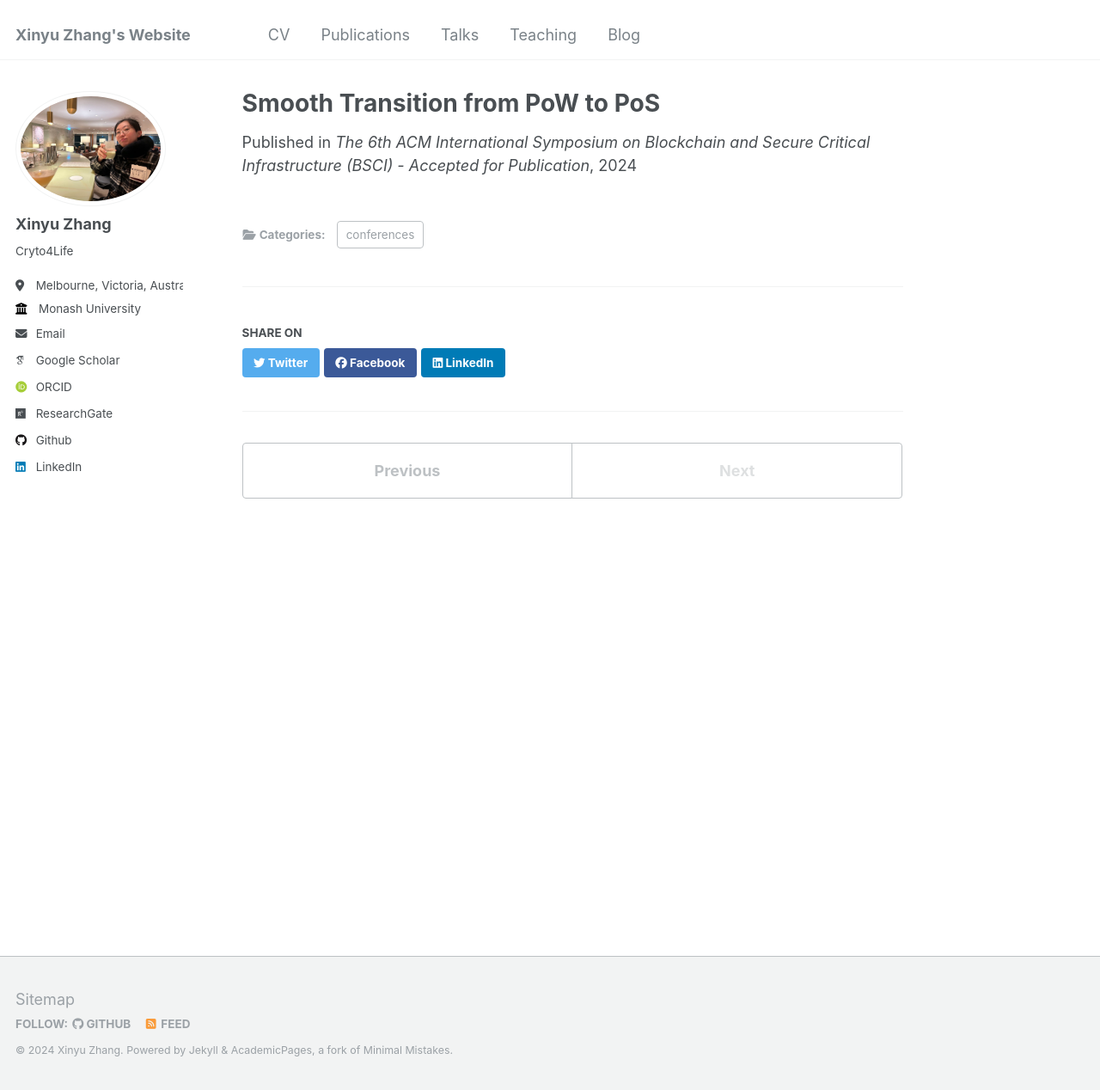
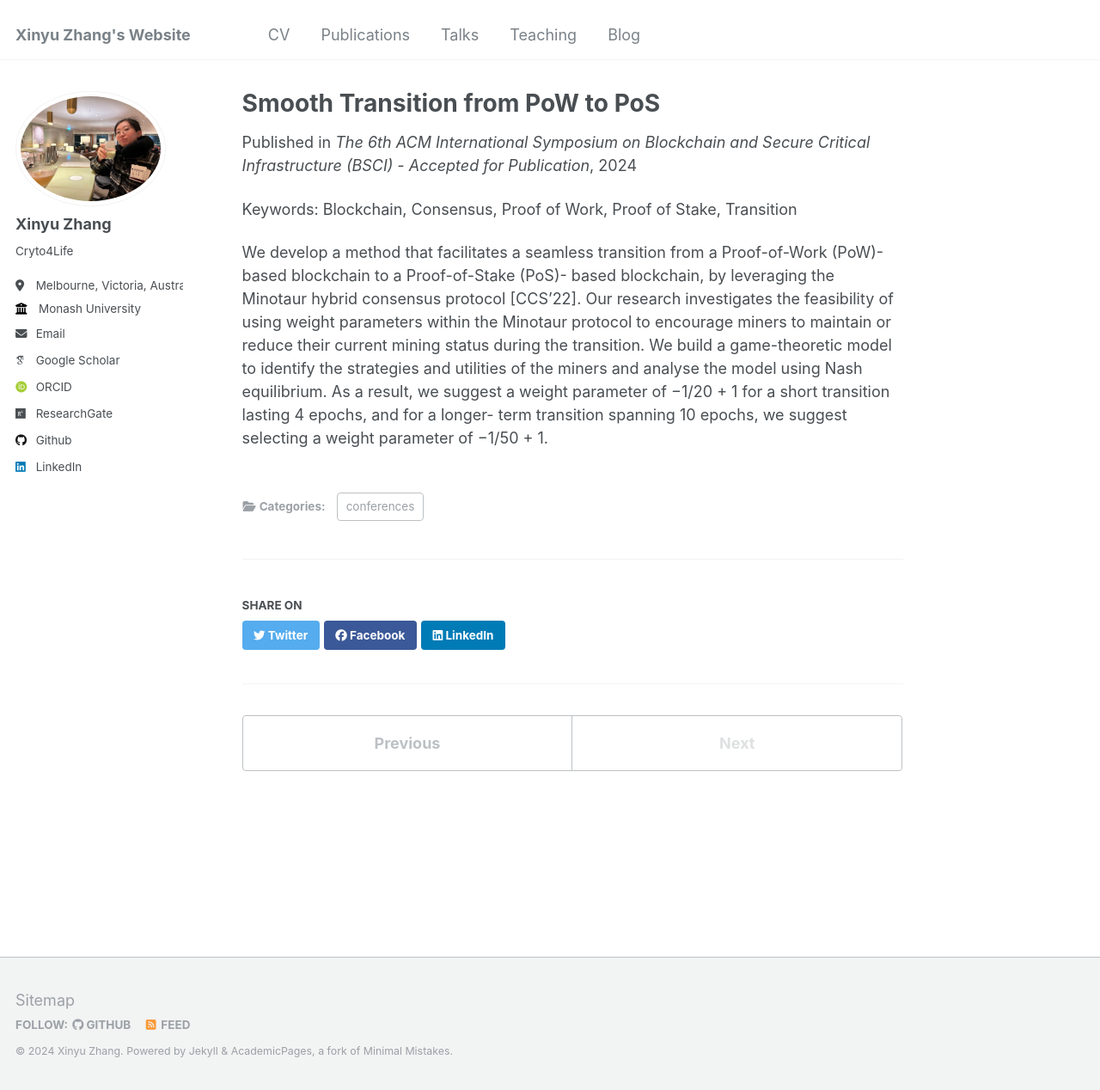
Before and after one commit to cryptome-xyz/cryptome-xyz.github.io, a Jekyll site: the page built from _publications/smooth_transition.md, in a window 1280 px wide and 1268 px high. Shown: the whole window at 86% size. Built offline with Jekyll 4.4.1, drawn with Linux system fonts in a browser that asks for light colours; some web fonts are replaced.

Commit message:
Update smooth_transition.md

```diff
--- a/_publications/smooth_transition.md
+++ b/_publications/smooth_transition.md
@@ -6,3 +6,6 @@ permalink: /publication/smooth_transition
 date: 2024-07-02
 venue: 'The 6th ACM International Symposium on Blockchain and Secure Critical Infrastructure (BSCI) - Accepted for Publication'
 ---
+Keywords: Blockchain, Consensus, Proof of Work, Proof of Stake, Transition
+
+We develop a method that facilitates a seamless transition from a Proof-of-Work (PoW)-based blockchain to a Proof-of-Stake (PoS)- based blockchain, by leveraging the Minotaur hybrid consensus protocol [CCS’22]. Our research investigates the feasibility of using weight parameters within the Minotaur protocol to encourage miners to maintain or reduce their current mining status during the transition. We build a game-theoretic model to identify the strategies and utilities of the miners and analyse the model using Nash equilibrium. As a result, we suggest a weight parameter of −1/20 + 1 for a short transition lasting 4 epochs, and for a longer- term transition spanning 10 epochs, we suggest selecting a weight parameter of −1/50 + 1.
```
